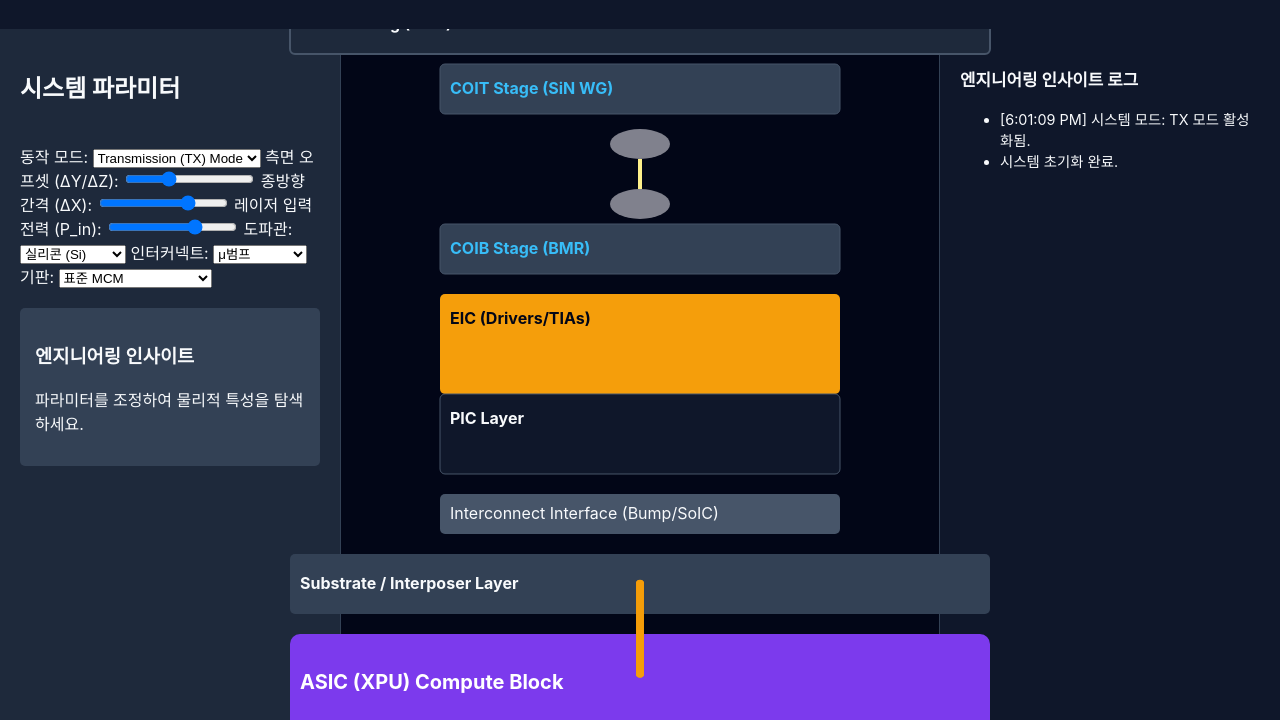
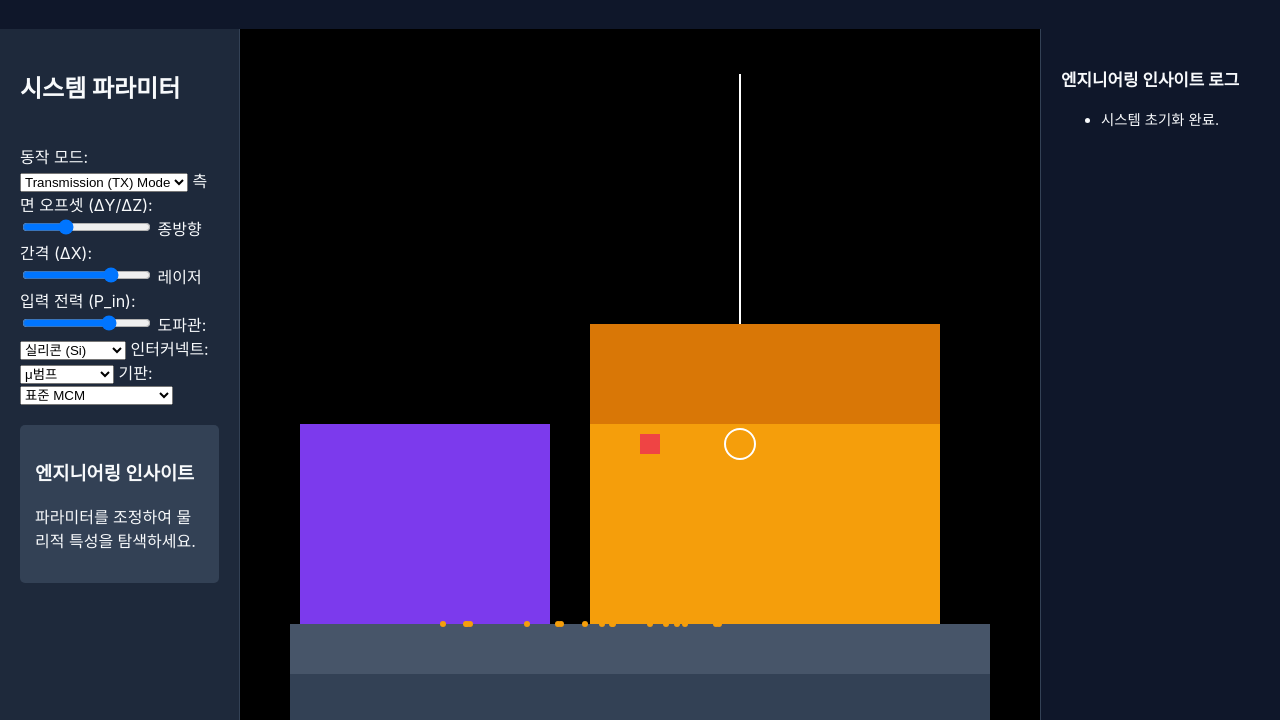
Before and after one commit to alsktv/cpo, a website: page index.html in a window 1280 px wide. Shown: the part 80-800 px from the top of the page. Drawn offline with Linux system fonts and the light colour scheme.

Commit message:
feat: refactor CPO simulator to hyper-realistic Canvas 2D schematic
- Replaced SVG box stack with a detailed HTML5 Canvas 2D cross-section schematic.
- Implemented high-performance animation engine with particle physics.
- Added physics-based speed multipliers for TSMC SoIC interconnects.
- Integrated thermal safety (TPA burnout) logic.

```diff
--- a/index.html
+++ b/index.html
@@ -3,7 +3,7 @@
 <head>
     <meta charset="UTF-8">
     <meta name="viewport" content="width=device-width, initial-scale=1.0">
-    <title>CPO 고정밀 반도체 구조 시뮬레이터</title>
+    <title>CPO 고정밀 반도체 구조 시뮬레이터 (Canvas Edition)</title>
     <link rel="stylesheet" href="style.css">
 </head>
 <body>
@@ -32,52 +32,7 @@
         </aside>
 
         <main id="diagram-container">
-            <svg id="diagram" viewBox="0 0 800 800">
-                <!-- 1. FAU Housing -->
-                <g id="fau-housing">
-                    <rect x="50" y="20" width="700" height="60" fill="#1e293b" stroke="#475569" stroke-width="2" rx="5"/>
-                    <text x="60" y="55" fill="#f8fafc" font-weight="bold">FAU Housing (TMR)</text>
-                </g>
-                <!-- 2. COIT Stage -->
-                <g id="coit-block">
-                    <rect x="200" y="90" width="400" height="50" fill="#334155" stroke="#475569" rx="5"/>
-                    <text x="210" y="120" fill="#38bdf8" font-weight="bold">COIT Stage (SiN WG)</text>
-                </g>
-                <!-- 3. Free Space Gap -->
-                <g id="optical-gap">
-                    <ellipse id="lens-top" cx="400" cy="170" rx="30" ry="15" fill="#a1a1aa" opacity="0.8"/>
-                    <ellipse id="lens-bottom" cx="400" cy="230" rx="30" ry="15" fill="#a1a1aa" opacity="0.8"/>
-                    <line id="laser-beam" x1="400" y1="185" x2="400" y2="215" stroke="#fef08a" stroke-width="4"/>
-                </g>
-                <!-- 4. COIB Stage -->
-                <g id="coib-block">
-                    <rect x="200" y="250" width="400" height="50" fill="#334155" stroke="#475569" rx="5"/>
-                    <text x="210" y="280" fill="#38bdf8" font-weight="bold">COIB Stage (BMR)</text>
-                </g>
-                <!-- 5. 3D COUPE Core (EIC + PIC) -->
-                <g id="core-engine">
-                    <rect x="200" y="320" width="400" height="100" fill="#f59e0b" rx="5"/>
-                    <text x="210" y="350" fill="#020617" font-weight="bold">EIC (Drivers/TIAs)</text>
-                    <rect x="200" y="420" width="400" height="80" fill="#0f172a" stroke="#475569" rx="5"/>
-                    <text x="210" y="450" fill="#f8fafc" font-weight="bold">PIC Layer</text>
-                </g>
-                <!-- 6. Interconnect -->
-                <g id="interconnect-interface">
-                    <rect x="200" y="520" width="400" height="40" fill="#475569" rx="5"/>
-                    <text x="210" y="545" fill="#f8fafc">Interconnect Interface (Bump/SoIC)</text>
-                </g>
-                <!-- 7. Substrate -->
-                <g id="substrate-layer">
-                    <rect x="50" y="580" width="700" height="60" fill="#334155" rx="5"/>
-                    <text x="60" y="615" fill="#f8fafc" font-weight="bold">Substrate / Interposer Layer</text>
-                </g>
-                <!-- 8. ASIC -->
-                <g id="asic-block">
-                    <rect x="50" y="660" width="700" height="100" fill="#7c3aed" rx="10"/>
-                    <text x="60" y="715" fill="#ffffff" font-size="20" font-weight="bold">ASIC (XPU) Compute Block</text>
-                </g>
-            </svg>
-            <canvas id="animation-canvas" width="800" height="800"></canvas>
+            <canvas id="cpoCanvas" width="800" height="800"></canvas>
             <div id="alert-pulse" class="hidden">정렬 경고: 임계값 초과</div>
         </main>
 
--- a/script.js
+++ b/script.js
@@ -1,19 +1,11 @@
+const canvas = document.getElementById('cpoCanvas');
+const ctx = canvas.getContext('2d');
 const modeSelect = document.getElementById('mode');
-const canvas = document.getElementById('animation-canvas');
-const ctx = canvas.getContext('2d');
-const inputs = ['dy', 'gap', 'pin', 'material', 'interconnect', 'substrate'];
-const insightText = document.getElementById('insight-text');
 const logEntries = document.getElementById('log-entries');
 
+// Simulation State
 let particles = [];
-const paramInsights = {
-    dy: "측면 오프셋: 1.6μm 초과 시 모드 중첩 감쇠로 인한 신호 손실 (>0.5dB).",
-    gap: "종방향 간격: 36μm까지 최적의 콜리메이팅 유지.",
-    pin: "레이저 입력 전력: >24.43dBm 시 TPA에 의한 열적 파괴 가능성.",
-    material: "도파관 재질: SiN은 O-밴드 투과율이 우수함.",
-    interconnect: "인터커넥트: SoIC 적용 시 기생 커패시턴스 감소.",
-    substrate: "기판: CoWoS-L 적용 시 라우팅 밀도 및 신호 무결성 향상."
-};
+let burnout = false;
 
 function log(message) {
     const li = document.createElement('li');
@@ -21,57 +13,85 @@ function log(message) {
     logEntries.prepend(li);
 }
 
-function update() {
+function drawSystem() {
+    ctx.clearRect(0, 0, canvas.width, canvas.height);
+
+    // 1. Substrate
+    ctx.fillStyle = '#334155';
+    ctx.fillRect(50, 700, 700, 50); // Foundation
+
+    // 2. Interposer
+    ctx.fillStyle = '#475569';
+    ctx.fillRect(50, 650, 700, 50);
+
+    // 3. ASIC Block (Left)
+    ctx.fillStyle = '#7c3aed';
+    ctx.fillRect(60, 450, 250, 200);
+
+    // 4. COUPE Optical Engine (Right)
+    ctx.fillStyle = '#f59e0b';
+    ctx.fillRect(350, 450, 350, 200); // PIC Layer
+    ctx.fillStyle = '#d97706';
+    ctx.fillRect(350, 350, 350, 100); // EIC Layer
+
+    // Draw Micro components (PD, MRM)
+    ctx.fillStyle = '#ef4444';
+    ctx.fillRect(400, 460, 20, 20); // PD
+    ctx.beginPath();
+    ctx.arc(500, 470, 15, 0, Math.PI*2);
+    ctx.stroke(); // MRM
+
+    // Vertical Optical Stack
+    ctx.strokeStyle = '#fff';
+    ctx.lineWidth = 2;
+    ctx.beginPath();
+    ctx.moveTo(500, 350); ctx.lineTo(500, 100); ctx.stroke(); // Lens stack
+}
+
+function updateParticles() {
     const mode = modeSelect.value;
-    const dy = parseFloat(document.getElementById('dy').value);
-    const pin = parseFloat(document.getElementById('pin').value);
-    const material = document.getElementById('material').value;
-    const interconnect = document.getElementById('interconnect').value;
+    const isSoIC = document.getElementById('interconnect').value === 'SoIC';
+    const speed = isSoIC ? 16.6 : 1.0;
 
-    // Thermal Check
-    const laserBeam = document.getElementById('laser-beam');
-    if (material === 'Si' && pin >= 24.43) {
-        laserBeam.classList.add('burnout');
-        log("경고: TPA 효과에 의한 도파관 열적 파괴 발생!");
-        document.getElementById('alert-pulse').classList.remove('hidden');
-    } else {
-        laserBeam.classList.remove('burnout');
-        document.getElementById('alert-pulse').classList.add('hidden');
+    // Logic for particles based on mode
+    if (Math.random() < 0.1) {
+        particles.push({
+            x: mode === 'TX' ? 185 : 500,
+            y: mode === 'TX' ? 650 : 100,
+            vx: mode === 'TX' ? speed : 0,
+            vy: mode === 'TX' ? 0 : speed,
+            color: mode === 'TX' ? '#f59e0b' : '#38bdf8'
+        });
     }
 
-    log(`시스템 모드: ${mode} 모드 활성화됨.`);
+    ctx.fillStyle = '#f59e0b';
+    particles.forEach((p, index) => {
+        p.x += p.vx;
+        p.y += p.vy;
+        ctx.beginPath();
+        ctx.arc(p.x, p.y, 3, 0, Math.PI*2);
+        ctx.fill();
+
+        if (p.x > 800 || p.y > 800) particles.splice(index, 1);
+    });
 }
 
 function animate() {
-    ctx.clearRect(0, 0, canvas.width, canvas.height);
-    const mode = modeSelect.value;
-    const speed = (document.getElementById('interconnect').value === 'SoIC') ? 5 : 0.3;
-
-    // Generate/Move particles based on mode
-    ctx.fillStyle = (mode === 'TX') ? '#f59e0b' : '#38bdf8';
-
-    // Simplistic animation
-    particles.push({x: 400, y: (mode === 'TX' ? 700 : 50), vy: (mode === 'TX' ? -speed : speed)});
-
-    particles = particles.filter(p => p.y > 50 && p.y < 750);
-    particles.forEach(p => {
-        p.y += p.vy;
-        ctx.beginPath();
-        ctx.arc(p.x, p.y, 4, 0, Math.PI*2);
-        ctx.fill();
-    });
-
+    drawSystem();
+    if (!burnout) updateParticles();
     requestAnimationFrame(animate);
 }
 
-// Event Listeners
-modeSelect.addEventListener('change', update);
-inputs.forEach(id => {
-    document.getElementById(id).addEventListener('input', () => {
-        update();
-        insightText.innerText = paramInsights[id];
-    });
-});
+// Thermal Safety
+function checkBurnout() {
+    const material = document.getElementById('material').value;
+    const pin = parseFloat(document.getElementById('pin').value);
+    if (material === 'Si' && pin >= 24.43) {
+        burnout = true;
+        log("CRITICAL: TPA Burnout detected!");
+        document.getElementById('alert-pulse').classList.remove('hidden');
+    }
+}
 
-update();
+document.getElementById('pin').addEventListener('input', checkBurnout);
 animate();
--- a/style.css
+++ b/style.css
@@ -5,8 +5,6 @@
     --accent: #38bdf8;
     --panel-bg: #0f172a;
     --warning: #dc2626;
-    --tx-color: #fef08a;
-    --rx-color: #38bdf8;
 }
 
 body { margin: 0; font-family: 'Inter', sans-serif; background: var(--bg-color); color: var(--text-main); display: flex; flex-direction: column; height: 100vh; }
@@ -14,9 +12,8 @@ header { padding: 10px 20px; background: var(--panel-bg); text-align: center; }
 #app { display: flex; flex: 1; overflow: hidden; }
 
 #controls { width: 300px; background: var(--sidebar-bg); padding: 20px; border-right: 1px solid #334155; display: flex; flex-direction: column; gap: 20px; }
-#diagram-container { flex: 1; display: flex; align-items: center; justify-content: center; position: relative; }
-#diagram, #animation-canvas { position: absolute; width: 800px; height: 800px; }
-#animation-canvas { pointer-events: none; }
+#diagram-container { flex: 1; display: flex; align-items: center; justify-content: center; position: relative; background: #000; }
+#cpoCanvas { width: 800px; height: 800px; }
 #insights-log { width: 300px; background: var(--panel-bg); padding: 20px; border-left: 1px solid #334155; overflow-y: auto; font-size: 0.9em; }
 
 #tech-info-box { background: #334155; padding: 15px; border-radius: 5px; }
@@ -24,9 +21,3 @@ header { padding: 10px 20px; background: var(--panel-bg); text-align: center; }
 #alert-pulse { position: absolute; top: 20px; left: 20px; background: var(--warning); color: white; padding: 10px; font-weight: bold; animation: pulse 1s infinite; }
 @keyframes pulse { 0%, 100% { opacity: 1; } 50% { opacity: 0.5; } }
 .hidden { display: none; }
-.burnout { stroke: var(--warning) !important; filter: drop-shadow(0 0 5px var(--warning)); }
-
-/* Animation Classes */
-.data-packet { fill: #f59e0b; }
-.optical-beam { stroke: var(--tx-color); stroke-width: 4; stroke-dasharray: 10; animation: flow 2s linear infinite; }
-@keyframes flow { from { stroke-dashoffset: 20; } to { stroke-dashoffset: 0; } }
```
